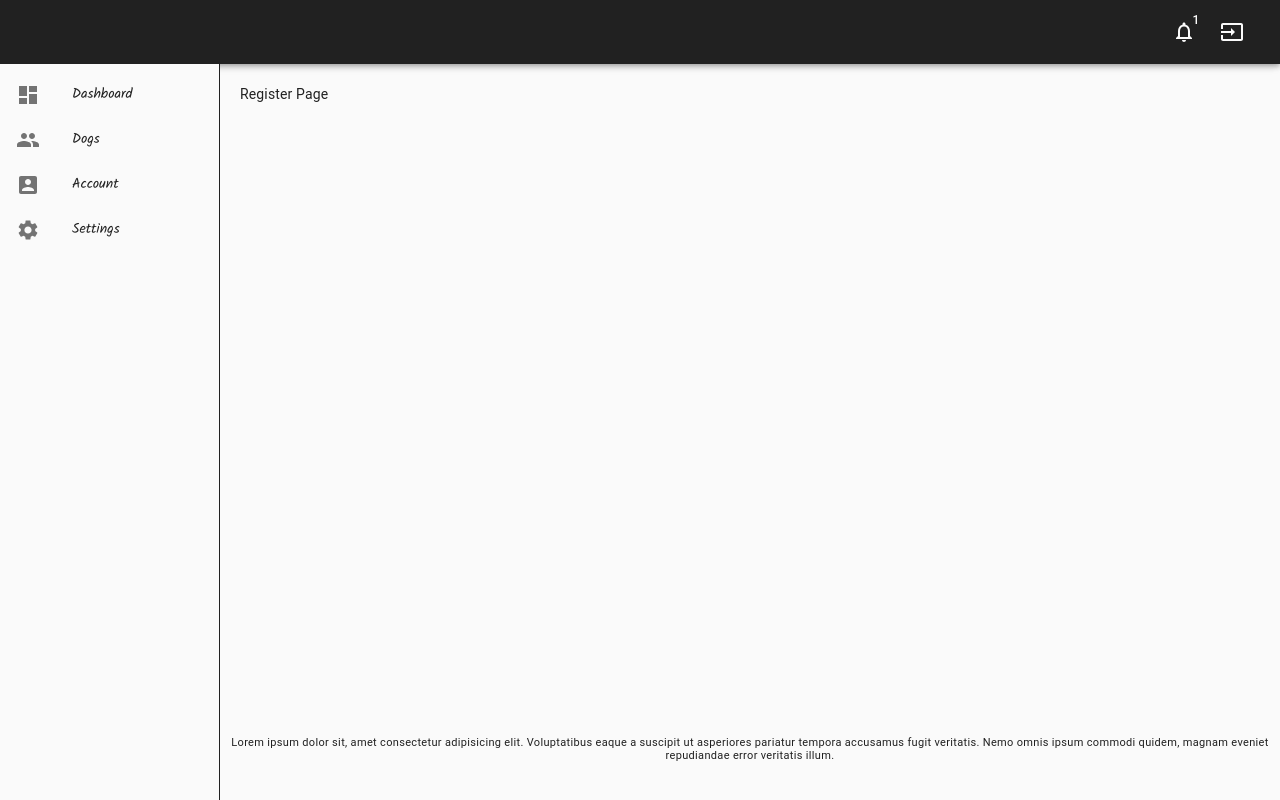
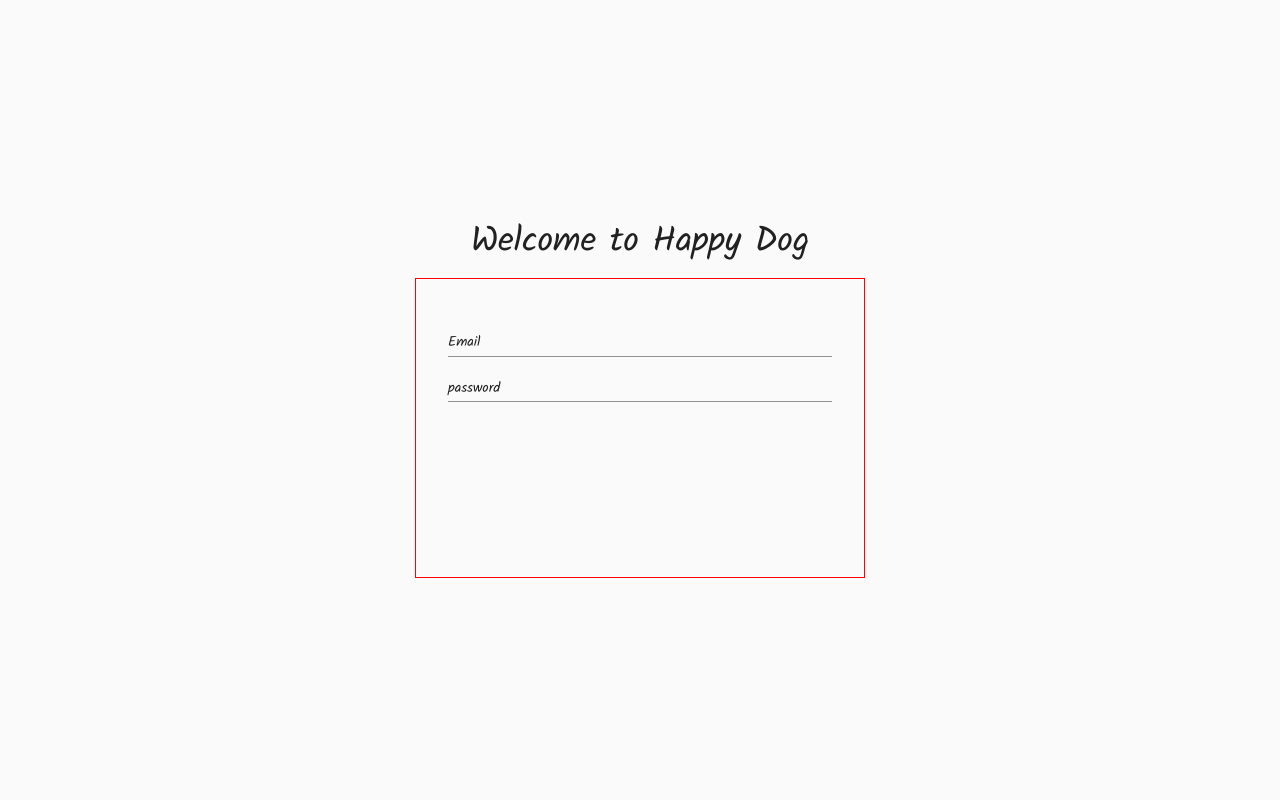
Before and after one commit to pio-kniaz/Happy-Dog, a React app in the folder packages/client/: page /register in a window 1280 px wide. Built offline with nearby package versions, Linux system fonts and the light colour scheme.

Commit message:
feat: basic layout login register add

```diff
--- a/packages/client/src/components/index.jsx
+++ b/packages/client/src/components/index.jsx
@@ -2,3 +2,4 @@ export { default as Footer } from './footer/Footer';
 export { default as Navbar } from './navbar/Navbar';
 export { default as Sidebar } from './sidebar/Sidebar';
 export { default as MainLayout } from './layouts/main-layout/MainLayout';
+export { default as BasicLayout } from './layouts/basic-layout/BasicLayout';
--- /dev/null
+++ b/packages/client/src/components/layouts/basic-layout/BasicLayout.jsx
@@ -0,0 +1,17 @@
+import PropTypes from 'prop-types';
+import './basic-layout.scss';
+
+function BasicLayout(props) {
+  const { children } = props;
+  return (
+    <div className="basic-layout">
+      {children}
+    </div>
+  );
+}
+
+BasicLayout.propTypes = {
+  children: PropTypes.node.isRequired,
+};
+
+export default BasicLayout;
--- /dev/null
+++ b/packages/client/src/components/layouts/basic-layout/basic-layout.scss
@@ -0,0 +1,5 @@
+@import '~@/styles/index';
+
+.basic-layout {
+  height: 100%;
+}
--- a/packages/client/src/components/layouts/default-layout/default-layout.scss
+++ /dev/null
@@ -1,5 +0,0 @@
-@import '~@/styles/index';
-
-.default-layout {
-
-}
--- /dev/null
+++ b/packages/client/src/pages/login/Login.jsx
@@ -0,0 +1,32 @@
+import './login.scss';
+import { Typography } from '@material-ui/core';
+
+import TextField from '@material-ui/core/TextField';
+
+function Login() {
+  return (
+    <div className="login">
+      <Typography
+        variant="h1"
+        align="center"
+        display="block"
+      >
+        Welcome to Happy Dog
+      </Typography>
+      <form
+        className="login__form"
+        noValidate
+        autoComplete="off"
+      >
+        <TextField
+          label="Email"
+        />
+        <TextField
+          label="password"
+        />
+      </form>
+    </div>
+  );
+}
+
+export default Login;
--- a/packages/client/src/pages/login/LoginPage.jsx
+++ /dev/null
@@ -1,9 +0,0 @@
-function LoginPage() {
-  return (
-    <div>
-      Login Page
-    </div>
-  );
-}
-
-export default LoginPage;
--- /dev/null
+++ b/packages/client/src/pages/login/login.scss
@@ -0,0 +1,20 @@
+.login {
+  padding: 1.25rem;
+  display: flex;
+  justify-content: center;
+  flex-direction: column;
+  height: 100%;
+  width: 100%;
+  &__form {
+    margin-top: 1rem;
+    display: flex;
+    flex-direction: column;
+    max-width: 450px;
+    margin-left: auto;
+    margin-right: auto;
+    width: 100%;
+    min-height: 300px;
+    border: 1px solid red;
+    padding: 2rem;
+  }
+}
--- /dev/null
+++ b/packages/client/src/pages/register/Register.jsx
@@ -0,0 +1,32 @@
+import './register.scss';
+import { Typography } from '@material-ui/core';
+
+import TextField from '@material-ui/core/TextField';
+
+function Register() {
+  return (
+    <div className="register">
+      <Typography
+        variant="h1"
+        align="center"
+        display="block"
+      >
+        Welcome to Happy Dog
+      </Typography>
+      <form
+        className="register__form"
+        noValidate
+        autoComplete="off"
+      >
+        <TextField
+          label="Email"
+        />
+        <TextField
+          label="password"
+        />
+      </form>
+    </div>
+  );
+}
+
+export default Register;
--- a/packages/client/src/pages/register/RegisterPage.jsx
+++ /dev/null
@@ -1,14 +0,0 @@
-import { useEffect } from 'react';
-
-function RegisterPage() {
-  useEffect(() => {
-    console.log('RegisterPage mounted');
-  }, []);
-  return (
-    <div>
-      Register Page
-    </div>
-  );
-}
-
-export default RegisterPage;
--- /dev/null
+++ b/packages/client/src/pages/register/register.scss
@@ -0,0 +1,20 @@
+.register {
+  padding: 1.25rem;
+  display: flex;
+  justify-content: center;
+  flex-direction: column;
+  height: 100%;
+  width: 100%;
+  &__form {
+    margin-top: 1rem;
+    display: flex;
+    flex-direction: column;
+    max-width: 450px;
+    margin-left: auto;
+    margin-right: auto;
+    width: 100%;
+    min-height: 300px;
+    border: 1px solid red;
+    padding: 2rem;
+  }
+}
--- a/packages/client/src/routes/UnAuthenticatedRoutes.jsx
+++ b/packages/client/src/routes/UnAuthenticatedRoutes.jsx
@@ -3,10 +3,10 @@ import {
   Switch,
 } from 'react-router-dom';
 import AppRoute from '@/routes/AppRoute';
-import MainLayout from '@/components/layouts/main-layout/MainLayout';
+import { BasicLayout } from '@/components';
 
-const LoginPage = lazy(() => import('@/pages/login/LoginPage'));
-const RegisterPage = lazy(() => import('@/pages/register/RegisterPage'));
+const Login = lazy(() => import('@/pages/login/Login'));
+const Register = lazy(() => import('@/pages/register/Register'));
 
 function UnAuthenticatedRoutes() {
   return (
@@ -14,17 +14,17 @@ function UnAuthenticatedRoutes() {
       <AppRoute
         exact
         path="/"
-        layout={MainLayout}
-        component={LoginPage}
+        layout={BasicLayout}
+        component={Login}
       />
       <AppRoute
         exact
         path="/register"
-        layout={MainLayout}
-        component={RegisterPage}
+        layout={BasicLayout}
+        component={Register}
       />
       <AppRoute
-        layout={MainLayout}
+        layout={BasicLayout}
         component={() => <h1>404</h1>}
       />
     </Switch>
```
Also changed, not shown: packages/client/src/components/layouts/default-layout/DefaultLayout.jsx (deleted, +0 -7 lines).
